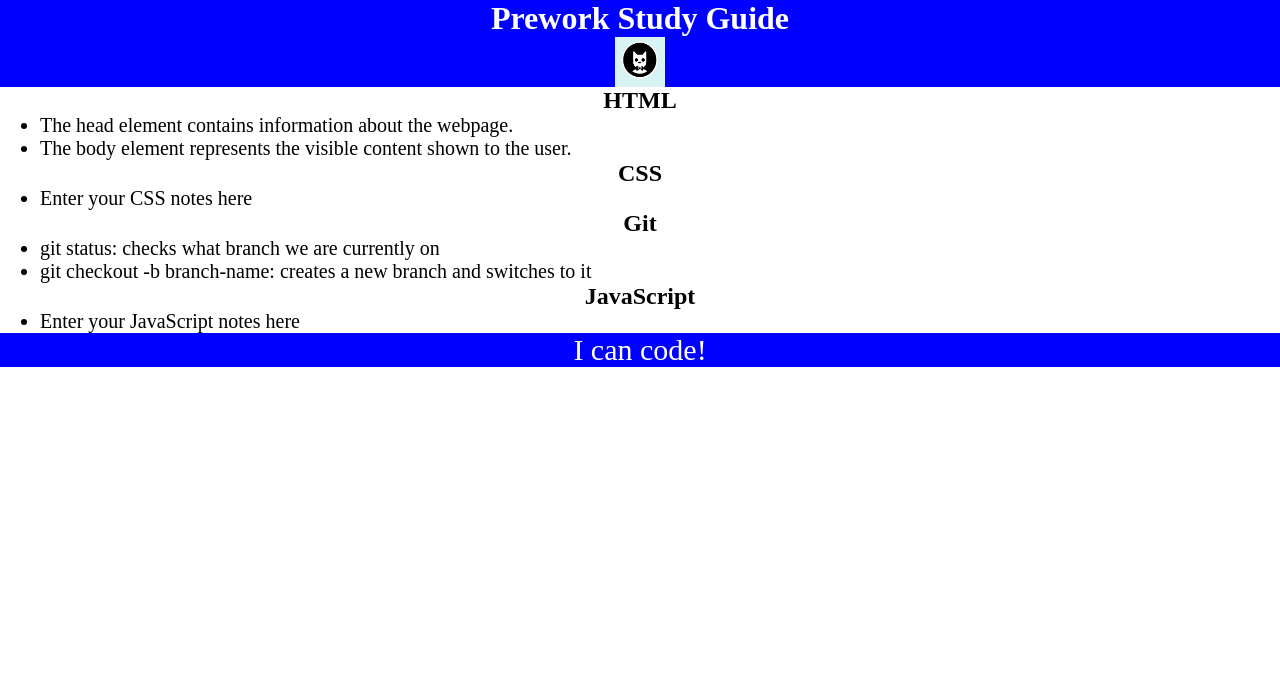
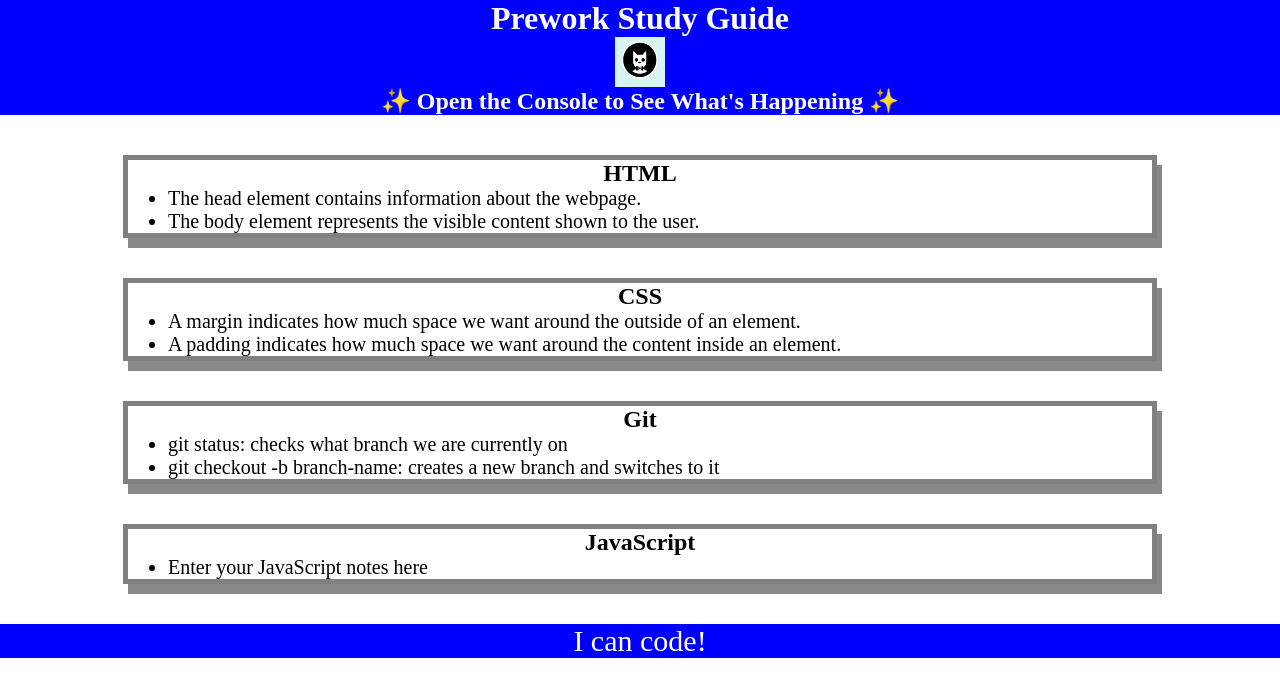
Before and after one commit to SzymonKaminskii/prework-study-guide, a plain HTML site: page index.html in a window 1280 px wide. Drawn offline with Linux system fonts and the light colour scheme.

Commit message:
We added some JS code

```diff
--- /dev/null
+++ b/assets/script.js
@@ -0,0 +1,18 @@
+/*var topic = "CSS";
+
+if (topic === 'HTML') {
+  console.log("Let's study HTML!");
+} else if (topic === 'CSS') {
+  console.log("Let's study CSS!");
+} else if (topic === 'Git') {
+  console.log("Let's study Git!");
+} else if (topic === 'JavaScript') {
+  console.log("Let's study JavaScript!");
+} else {
+  console.log('Please try again!');
+} */
+var topics = ['HTML', 'CSS', 'Git', 'JavaScript'];
+
+for(var x = 0; x < topics.length; x++) {
+ console.log(topics[x]);
+}
--- a/assets/style.css
+++ b/assets/style.css
@@ -29,3 +29,9 @@ p {
     text-align: center;
     font-size: 30px;
   }
+.card {
+    width: 80%;
+    margin: 40px auto;
+    border: 5px solid gray;
+    box-shadow: 5px 10px #888888;
+  }
--- a/index.html
+++ b/index.html
@@ -11,6 +11,7 @@
     <header id="top">
       <h1>Prework Study Guide</h1>
       <img src="./assets/bowtie-cat.png" alt="Profile image of cat wearing a bow tie." />
+      <h2>✨ Open the Console to See What's Happening ✨</h2>
     </header>
     <main>
       <section class="card" id="html-section">
@@ -24,7 +25,8 @@
       <section class="card" id="css-section">
         <h2>CSS</h2>
         <ul>
-          <li>Enter your CSS notes here</li>
+          <li>A margin indicates how much space we want around the outside of an element.</li>
+          <li>A padding indicates how much space we want around the content inside an element.</li>
         </ul>
       </section>
 
@@ -47,5 +49,6 @@
     <footer>
       <p>I can code!</p>
     </footer>
+    <script src="./assets/script.js"></script>
   </body>
 </html>
```
